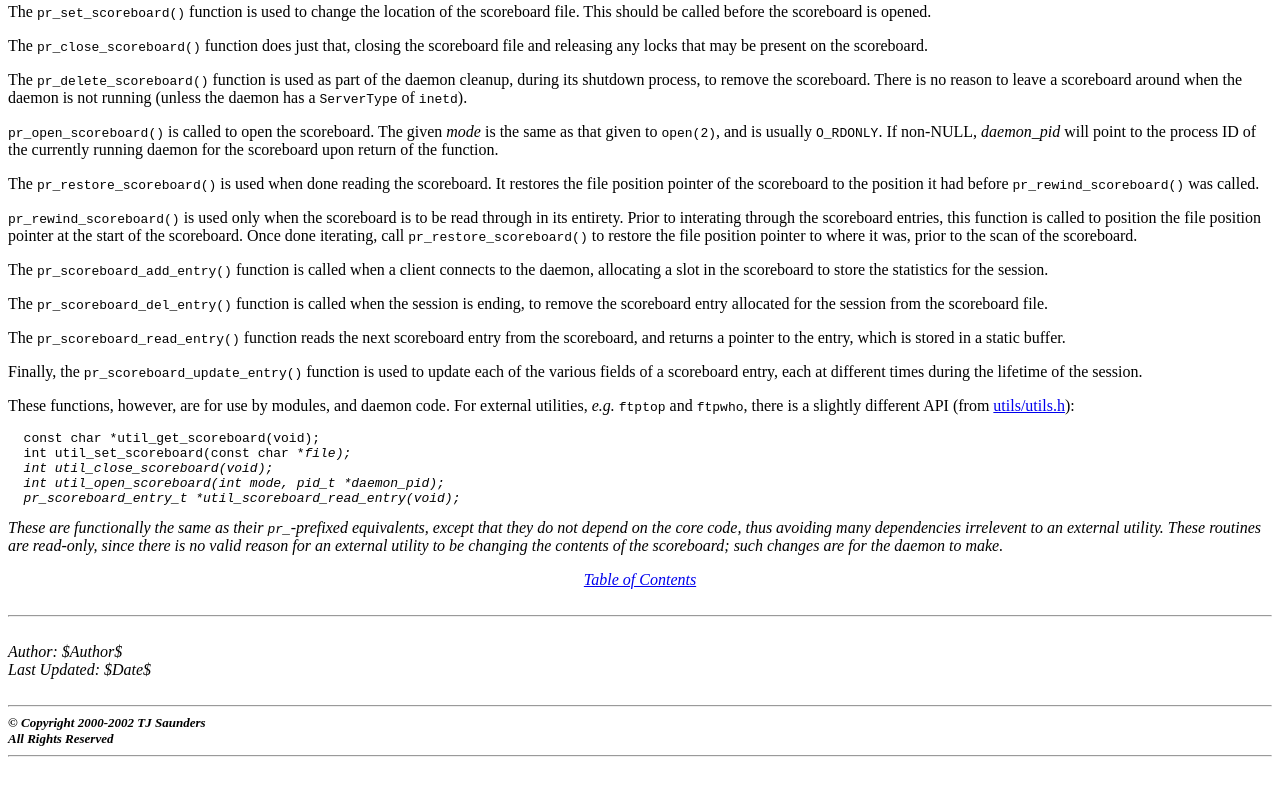
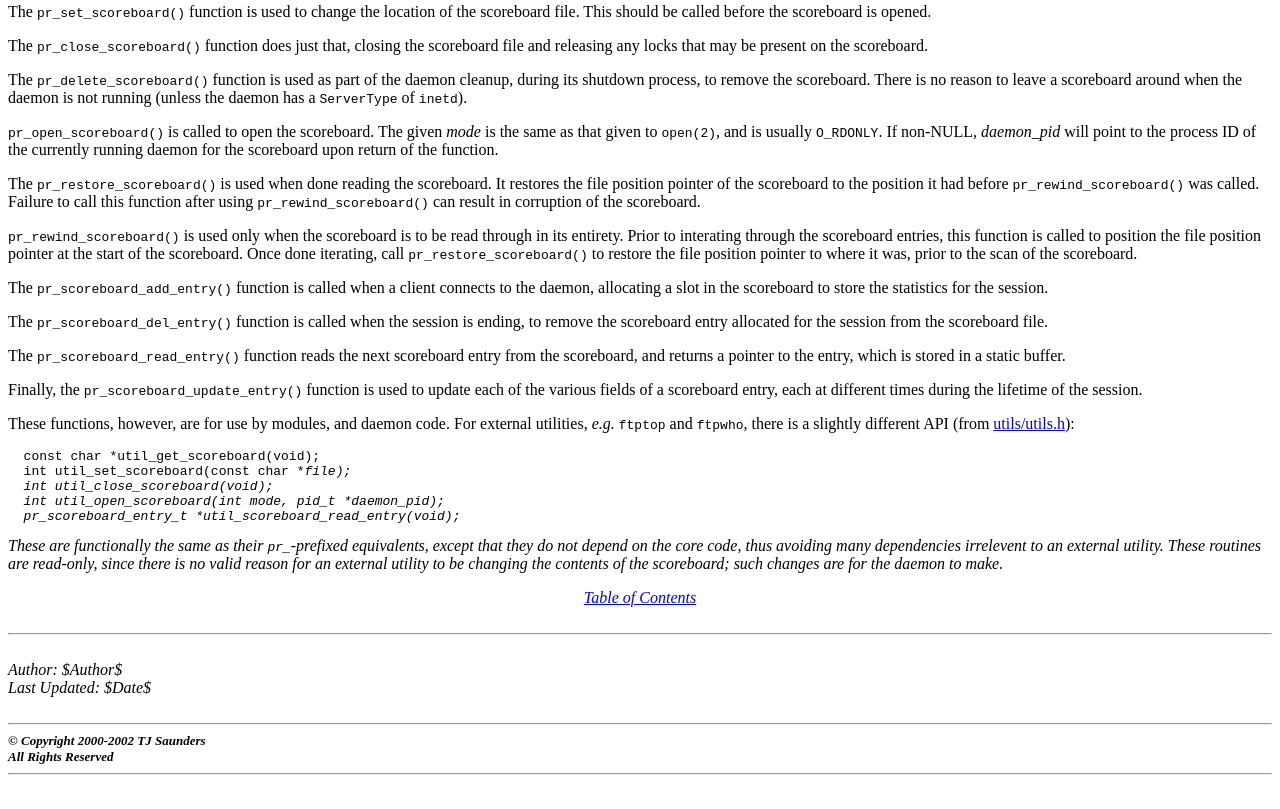
Before and after one commit to proftpd/devel-guide, a plain HTML site: page internals/scoreboard.html in a window 1280 px wide. Shown: the part 1057-1866 px from the top of the page. Drawn offline with Linux system fonts and the light colour scheme.

Commit message:
Adding caveat about calling pr_restore_scoreboard().

```diff
--- a/internals/scoreboard.html
+++ b/internals/scoreboard.html
@@ -114,6 +114,8 @@ scoreboard upon return of the function.
 The <code>pr_restore_scoreboard()</code> is used when done reading the
 scoreboard.  It restores the file position pointer of the scoreboard to
 the position it had before <code>pr_rewind_scoreboard()</code> was called.
+Failure to call this function after using <code>pr_rewind_scoreboard()</code>
+can result in corruption of the scoreboard.
 
 <p>
 <code>pr_rewind_scoreboard()</code> is used only when the scoreboard is
```
